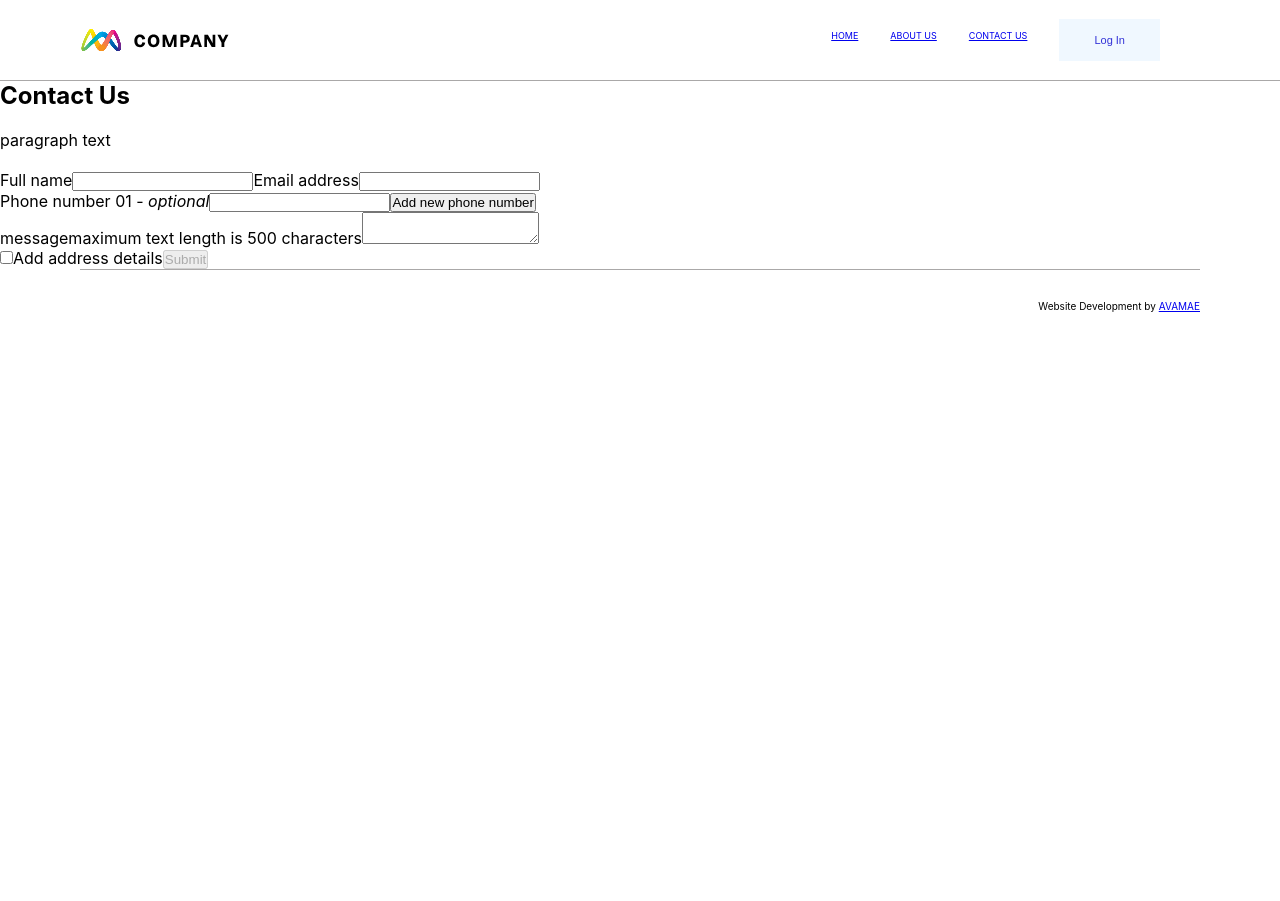
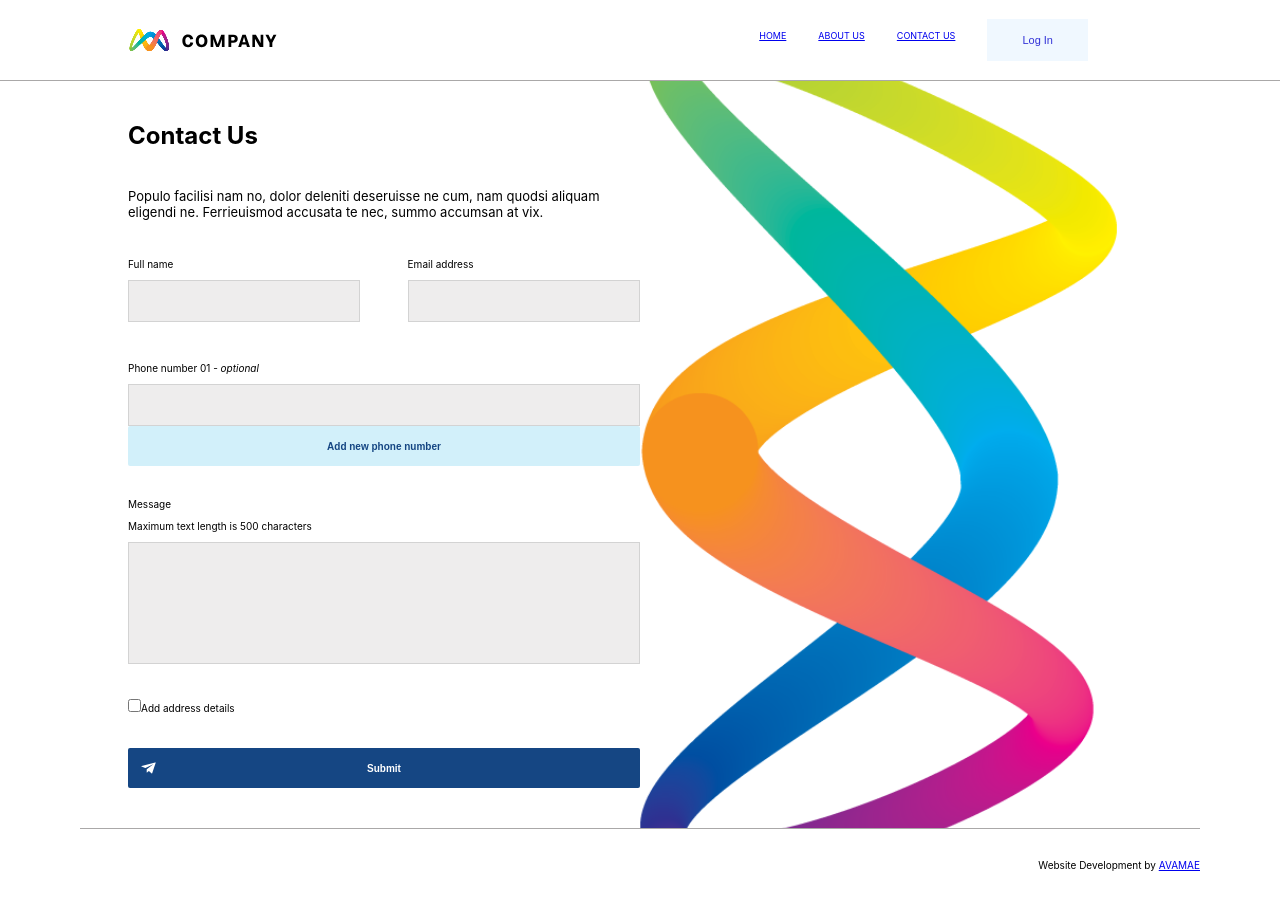
Before and after one commit to Byasar3/avamae_invision, a React (Create React App) app: page /contact-us in a window 1280 px wide. Before the commit the page ends 800 px from the top, so only its background shows below. Built offline with nearby package versions, Linux system fonts and the light colour scheme.

Commit message:
contact us page styling

```diff
--- a/src/App.js
+++ b/src/App.js
@@ -1,5 +1,6 @@
 import '../src/css/HomeAndComponents.css';
 import '../src/css/AboutUs.css'
+import '../src/css/ContactUs.css'
 import { Routes, Route } from 'react-router-dom';
 import Home from './pages/Home';
 import AboutUs from './pages/AboutUs';
--- a/src/components/ContactUsForm.js
+++ b/src/components/ContactUsForm.js
@@ -112,27 +112,30 @@ const ContactUsForm = () => {
             <Form>
                 {!isFormSubmitted &&(
                     <div className="FullForm">
-                        <div className="NameAndEmail">
-                            <label className="NameLabel" htmlFor="FullName">Full name</label>
+                        <div className="TopRow">
+                            <div className="NameContainer">
+                                <label className="Label" htmlFor="FullName">Full name</label>
                                 <Field
                                 className="NameInput"
                                 type="text"
                                 id="FullName"
                                 name="FullName"
                                 />
-                            <ErrorMessage name="FullName"/>
-
-                            <label className="EmailLabel" htmlFor="Email">Email address</label>
+                                <ErrorMessage className="ErrorMsg" name="FullName"/>
+                            </div>
+                            <div className="EmailContainer">
+                                <label className="Label" htmlFor="Email">Email address</label>
                                 <Field
                                 className="EmailInput"
                                 type="email"
                                 id="Email"
                                 name="Email"
                                 />
-                            <ErrorMessage name="Email"/>
+                                <ErrorMessage className="ErrorMsg" name="Email"/>
+                            </div>
                         </div>
                         <div className="PhoneNumbers">
-                            <label className="PhoneNumber1Label" htmlFor="PhoneNumber1">Phone number 01 - <i>optional</i></label>
+                            <label className="Label" htmlFor="PhoneNumber1">Phone number 01 - <i>optional</i></label>
                             <Field
                             className="PhoneNumber1Input"
                             type="text"
@@ -140,11 +143,9 @@ const ContactUsForm = () => {
                             name="PhoneNumbers[0]"
                             />
 
-                            <button className="NewNumberBtn" onClick={handleClickPhone2Btn}>Add new phone number</button>
-
                             {showPhone2Field && (
                                 <div className="SecondPhoneNumber">
-                                    <label className="PhoneNumber2Label" htmlFor="PhoneNumber2">Phone number 02 - <i>optional</i></label>
+                                    <label className="Label" htmlFor="PhoneNumber2">Phone number 02 - <i>optional</i></label>
                                     <Field
                                     className="PhoneNumber2Input"
                                     type="text"
@@ -153,77 +154,95 @@ const ContactUsForm = () => {
                                     />
                                 </div>
                             )}
+
+                            <button className="NewNumberBtn" onClick={handleClickPhone2Btn}>Add new phone number</button>
+
                         </div>
                         <div className="Message">
-                            <label className="MessageLabel" htmlFor="Message">message</label>
-                            <label className="MaxTextLabel">maximum text length is 500 characters</label>
+                            <label className="MessageLabel" htmlFor="Message">Message</label>
+                            <label className="MaxTextLabel">Maximum text length is 500 characters</label>
                             <Field
-                            as="textarea"
+                            className="MessageBox"
+                            type="text"
                             id="Message"
                             name="Message"
                             />
-                            <ErrorMessage name="Message"/>
+                            <ErrorMessage className="ErrorMsg" name="Message"/>
                         </div>
                         <div className="CheckboxAndAddressInfo">
+                            <div className="CheckboxContainer">
                                 <input className="Checkbox" type="checkbox" checked={showAddressFields} onChange={(e) => setShowAddressFields(e.target.checked)}/>
-                            <label className="CheckBoxLabel">Add address details</label>
+                                <label className="CheckboxLabel">Add address details</label>
+                            </div>
+
                             {showAddressFields && (
                                 <div className="AddressForm">
-                                    <label className="AddressLine1Label" htmlFor="AddressLine1">Address line 1</label>
+                                    <div className="TopRow">
+                                        <div className="AddressLine1Container">
+                                            <label className="Label" htmlFor="AddressLine1">Address line 1</label>
                                             <Field
                                             className="AddressLine1Input"
                                             type="text"
                                             id="AddressLine1"
                                             name="AddressLine1"
                                             />
-                                    <ErrorMessage name="AddressLine1"/>
-
-                                    <label className="AddressLine2Label" htmlFor="AddressLine2">Address line 2 - <i>optional</i> </label>
+                                            <ErrorMessage className="ErrorMsg" name="AddressLine1"/>
+                                        </div>
+                                        <div className="AddressLine2Container">
+                                            <label className="Label" htmlFor="AddressLine2">Address line 2 - <i>optional</i> </label>
                                             <Field
                                             className="AddressLine2Input"
                                             type="text"
                                             id="AddressLine2"
                                             name="AddressLine2"
                                             />
-
-                                    <label className="CityTownLabel" htmlFor="CityTown">City/Town</label>
+                                        </div>
+                                    </div>
+                                    <div className="TopRow">
+                                        <div className="CityTownContainer">
+                                            <label className="Label" htmlFor="CityTown">City/Town</label>
                                             <Field
                                             className="CityTownInput"
                                             type="text"
                                             id="CityTown"
                                             name="CityTown"
                                             />
-                                    <ErrorMessage name="CityTown"/>
-
-                                    <label className="StateCountyLabel" htmlFor="StateCounty">State/County</label>
+                                            <ErrorMessage className="ErrorMsg" name="CityTown"/>
+                                        </div>
+                                        <div className="StateCountyContainer">
+                                            <label className="Label" htmlFor="StateCounty">State/County</label>
                                             <Field
                                             className="StateCountyInput"
                                             type="text"
                                             id="StateCounty"
                                             name="StateCounty"
                                             />
-                                    <ErrorMessage name="StateCounty"/>
-
-                                    <label className="PostcodeLabel" htmlFor="Postcode">Postcode</label>
+                                            <ErrorMessage className="ErrorMsg" name="StateCounty"/>
+                                        </div>
+                                        <div className="PostcodeContainer">
+                                            <label className="Label" htmlFor="Postcode">Postcode</label>
                                             <Field
                                             className="PostcodeInput"
                                             type="text"
                                             id="Postcode"
                                             name="Postcode"
                                             />
-                                    <ErrorMessage name="Postcode"/>
-
-                                    <label className="CountryLabel" htmlFor="Country">Country</label>
+                                            <ErrorMessage className="ErrorMsg" name="Postcode"/>
+                                        </div>
+                                        <div className="CountryContainer">
+                                            <label className="Label" htmlFor="Country">Country</label>
                                             <Field
                                             className="CountryInput"
                                             type="text"
                                             id="Country"
                                             name="Country"
                                             />
-                                    <ErrorMessage name="Country"/>
+                                            <ErrorMessage className="ErrorMsg" name="Country"/>
+                                        </div>
+                                    </div>
                                 </div>
                             )}
-                            <button type="submit" disabled>Submit</button>
+                            <button type="submit" className="SubmitBtn">Submit</button>
                         </div>
                     </div>
                 )}
--- a/src/css/ContactUs.css
+++ b/src/css/ContactUs.css
@@ -0,0 +1,117 @@
+body {
+    overflow-x: hidden;
+    overflow-y: scroll;
+    height: 100vh;
+    width: 100vw;
+}
+
+.ContactUsPage p {
+    font-size: small;
+}
+
+.ContactUsPage {
+    background-image: url(../Resources/Img_Contact.png);
+    background-repeat: no-repeat;
+    background-position: 80%;
+    background-size: 38%;
+}
+
+.ContactUsContainer {
+    margin-left: 10vw;
+    padding-top: 5vh;
+    padding-bottom: 5vh;
+    display: flex;
+    justify-content: flex-end;
+    flex-direction: column;
+    width: 40%;
+    gap: 9px;
+}
+
+.TopRow {
+    display: flex;
+    flex-direction: row;
+    justify-content: space-between;
+    width: auto;
+}
+
+.NameContainer, .EmailContainer, .AddressLine1Container, .AddressLine2Container, .CityTownContainer, .StateCountyContainer, .PostcodeContainer, .CountryContainer {
+    display: flex;
+    flex-direction: column;
+    padding-bottom: 5vh;
+}
+
+.NameInput, .EmailInput, .AddressLine1Input, .AddressLine2Input {
+    width: 18vw;
+}
+
+.CityTownInput, .StateCountyInput, .PostcodeInput, .CountryInput {
+    width: 8vw;
+}
+
+.Label, .MessageLabel, .MaxTextLabel, .CheckboxLabel  {
+    padding-bottom: 10px;
+    font-size: x-small;
+}
+
+.PhoneNumber1Input, .PhoneNumber2Input, .AddressLine1Input, .AddressLine2Input, .CityTownInput, .StateCountyInput, .PostcodeInput, .CountryInput, .NameInput, .EmailInput {
+    height: 5vh;
+    background-color: rgb(238, 237, 237);
+    border: 0.5px solid lightgray;
+}
+
+.NewNumberBtn {
+    height: 5vh;
+    background-color: rgb(210, 240, 250);
+    color: rgb(21, 70, 131);
+    border: none;
+    border-radius: 2px;
+    font-size: x-small;
+    font-weight: bold;
+}
+
+.PhoneNumbers, .SecondPhoneNumber {
+    display: flex;
+    flex-direction: column;
+    padding-bottom: 4vh;
+}
+
+.ErrorMsg {
+    font-size: x-small;
+    color: red;
+}
+
+.Message {
+    display: flex;
+    flex-direction: column;
+    padding-bottom: 4vh;
+}
+
+.MessageBox {
+    height: 15vh;
+    background-color: rgb(238, 237, 237);
+    border: 0.5px solid lightgray;
+}
+
+.AddressForm {
+    display: flex;
+    flex-direction: column;
+}
+
+.CheckboxContainer {
+    padding-bottom: 4vh;
+}
+
+.SubmitBtn {
+    background-image: url(../Resources/Icon_Submit.svg);
+    background-repeat: no-repeat;
+    background-size: 3%;
+    background-position: 1vw;
+    width: 100%;
+    height: 5vh;
+    background-color: rgb(21, 70, 131);
+    color: white ;
+    border: none;
+    border-radius: 2px;
+    font-size: x-small;
+    font-weight: bold;
+}
--- a/src/css/HomeAndComponents.css
+++ b/src/css/HomeAndComponents.css
@@ -34,14 +34,14 @@
     font-size: xx-small;
     color: black;
     align-items: center;
-    margin-right: 15vh;
+    margin-right: 15vw;
   }
 
   .NavbarLogo {
     width: 150px;
     height: 80px;
     align-items: center;
-    margin-left: 10vh;
+    margin-left: 10vw;
   }
 
   .LogInButton {
--- a/src/pages/ContactUs.js
+++ b/src/pages/ContactUs.js
@@ -2,10 +2,12 @@ import ContactUsForm from "../components/ContactUsForm";
 
 const ContactUs = () => {
   return (
-        <div>
-            <h2>Contact Us</h2> <br/>
-            <p>paragraph text</p> <br/>
-            <ContactUsForm/>
+        <div className="ContactUsPage">
+            <div className="ContactUsContainer">
+                <h2>Contact Us</h2> <br/>
+                <p>Populo facilisi nam no, dolor deleniti deseruisse ne cum, nam quodsi aliquam eligendi ne. Ferrieuismod accusata te nec, summo accumsan at vix.</p> <br/>
+                <ContactUsForm/>
+            </div>
         </div>
     )
 }
```
Lines whose indentation alone changed are shown as unchanged.
